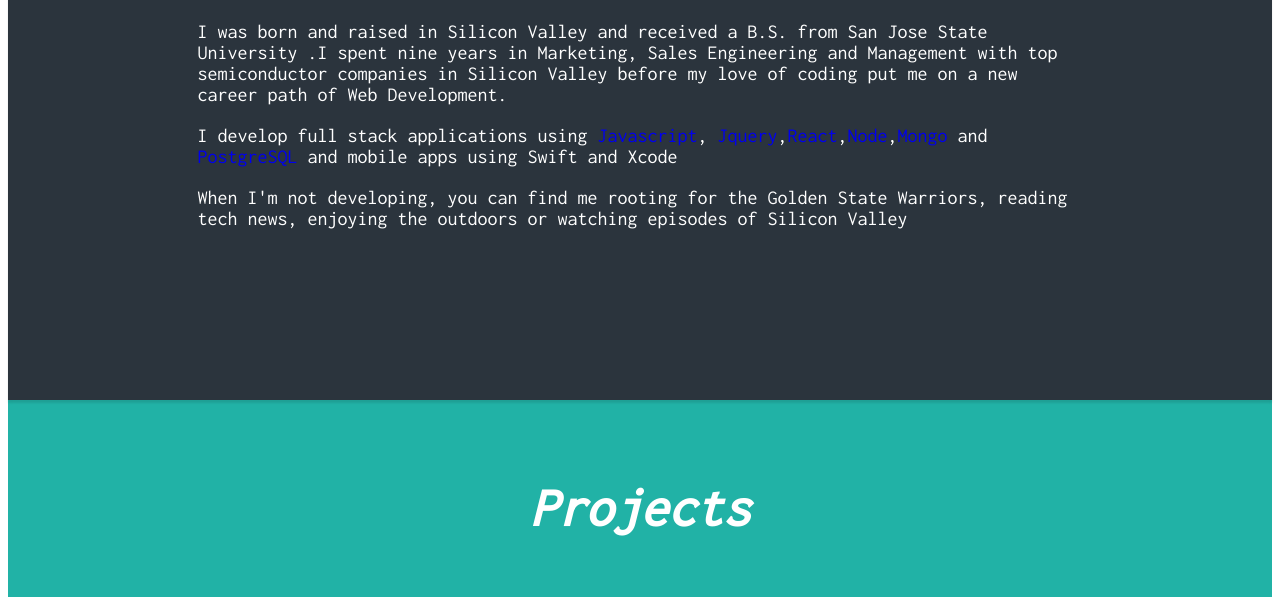
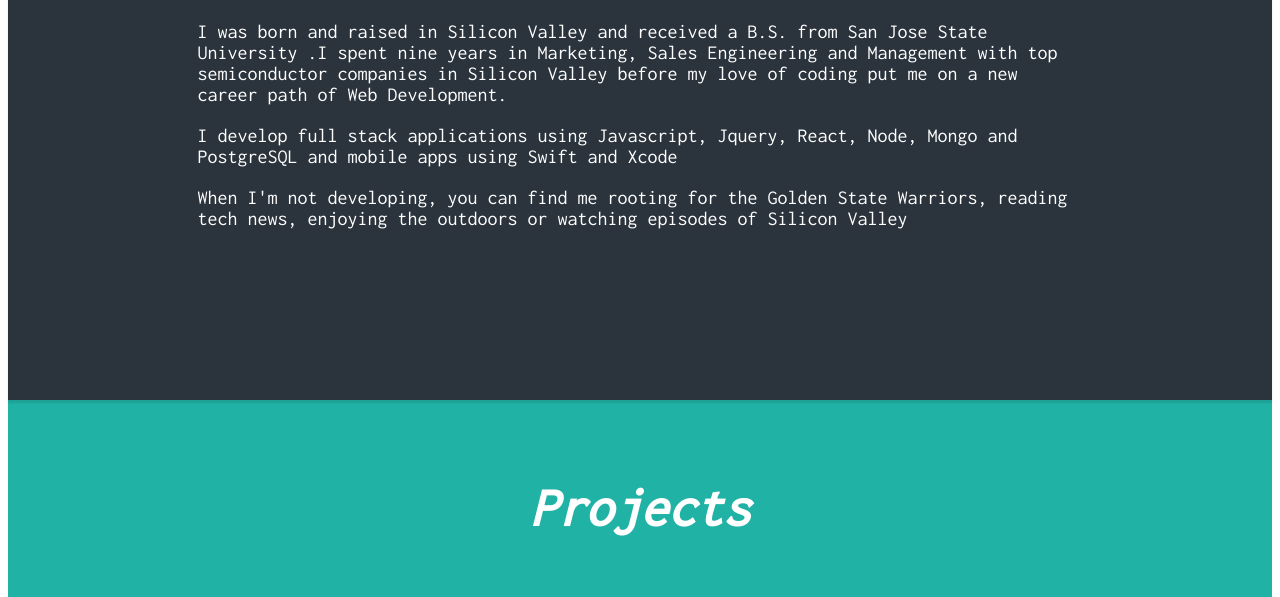
Before and after one commit to brianmsj/brianmsj.github.io, a plain HTML site: page index.html in a window 1280 px wide. Shown: the part 1186-1783 px from the top of the page. Drawn offline with nearby package versions, Linux system fonts and the light colour scheme.

Commit message:
removed some links

```diff
--- a/index.html
+++ b/index.html
@@ -54,7 +54,7 @@
       <p class='about'> I was born and raised in <a href='https://www.google.com/maps/place/Willow+Glen,+San+Jose,+CA/@37.2998917,-121.9446787,13z/data=!3m1!4b1!4m5!3m4!1s0x808e349fe9fcfa03:0x8a27b4690a4f5602!8m2!3d37.3035989!4d-121.8974064'><span>Silicon Valley</span></a> and received a B.S. from <a href='http://www.sjsu.edu'><span>San Jose State University</span></a>
         .I spent nine years in Marketing, Sales Engineering and Management with top <a href ='https://en.wikipedia.org/wiki/Semiconductor_industry'><span>semiconductor</span></a> companies in Silicon Valley
          before my love of coding put me on a new career path of <a href='https://en.wikipedia.org/wiki/Web_developer'><span>Web Development</span></a>.</p>
-      <p class='about'>I develop full stack applications using <span><a href='https://developer.mozilla.org/en-US/docs/Web/JavaScript'> Javascript</a>, <a href='https://api.jquery.com/'>Jquery</a>,<a href='https://facebook.github.io/react/'>React</a>,<a href='https://nodejs.org/en/docs/'>Node</a>,<a href='https://docs.mongodb.com/'>Mongo</a> and <a href='https://www.postgresql.org/'>PostgreSQL</a></span> and mobile apps using <span>Swift and Xcode</span></p>
+      <p class='about'>I develop full stack applications using Javascript, Jquery, React, Node, Mongo and PostgreSQL and mobile apps using Swift and Xcode</p>
       <p class='about-paragraph'>When I'm not developing, you can find me rooting for the Golden State Warriors, reading <span>tech news</span>, enjoying the outdoors or watching episodes of Silicon Valley</p>
    </section>
    <section>
```
